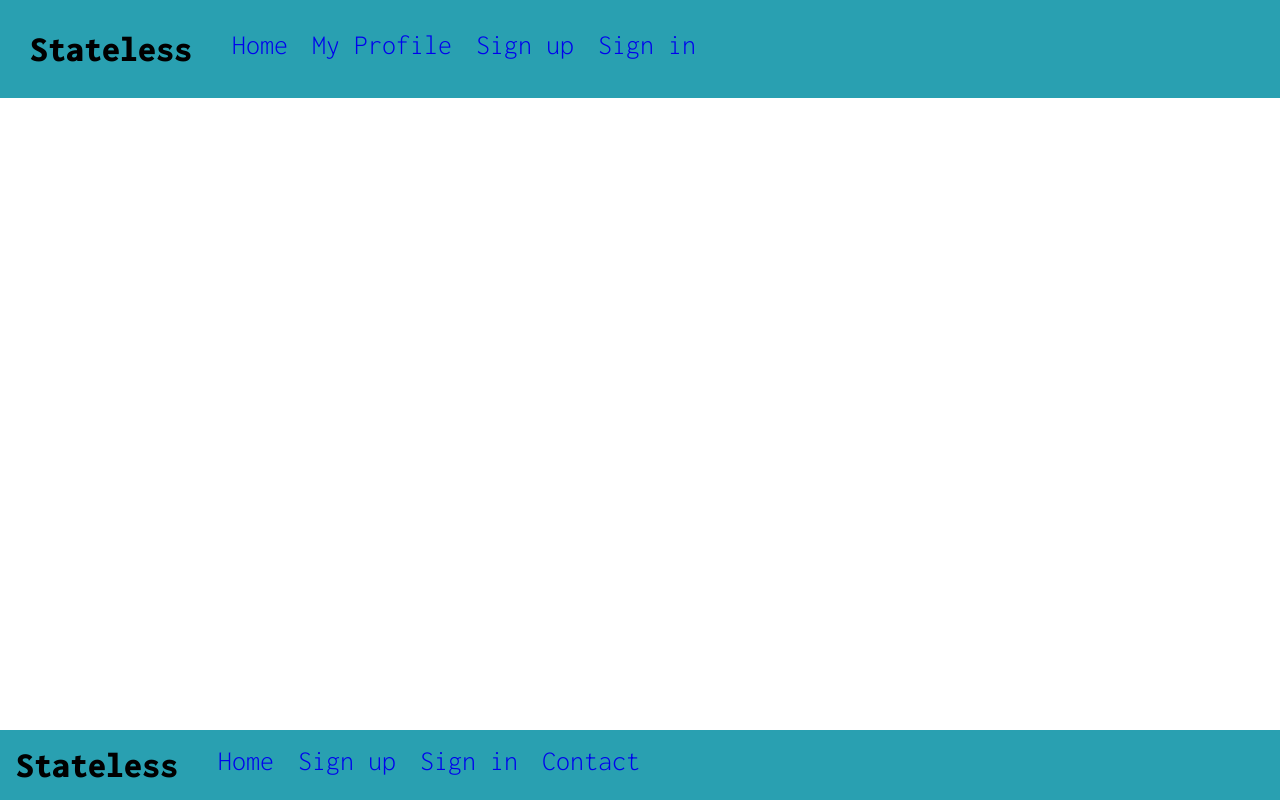
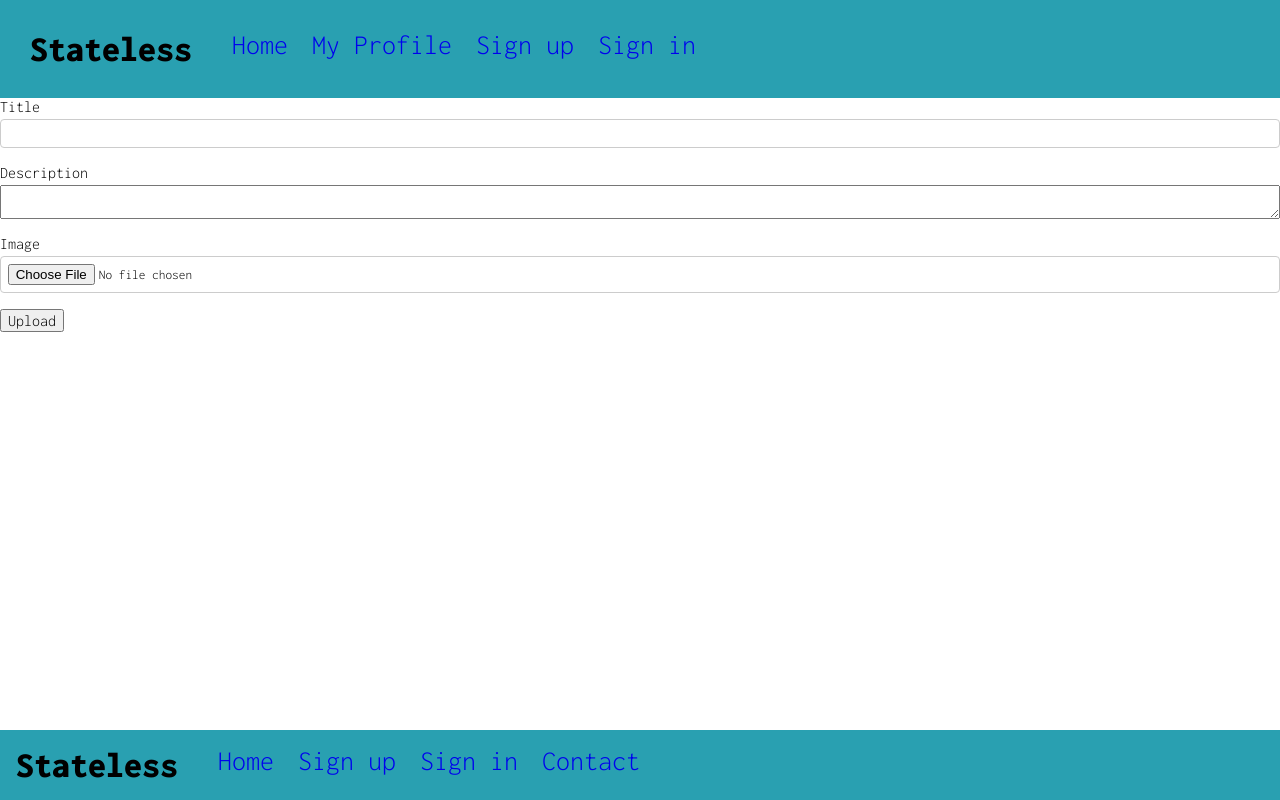
Before and after one commit to agustin2023dv/stateless, a React (Create React App) app in the folder client/: page / in a window 1280 px wide. Built offline with nearby package versions, Linux system fonts and the light colour scheme; no server answers; a web font is replaced by a local one.

Commit message:
first advances with posting section

```diff
--- a/client/src/firebase.js
+++ b/client/src/firebase.js
@@ -2,6 +2,7 @@
 import { initializeApp } from "firebase/app";
 import {getAuth, GoogleAuthProvider, signInWithPopup} from "firebase/auth";
 import { getFirestore } from "firebase/firestore";
+import { getStorage } from "firebase/storage";
 import "./.env";
 
 // TODO: Add SDKs for Firebase products that you want to use
@@ -22,6 +23,7 @@ const app = initializeApp(firebaseConfig);
 // Initialize Firebase Authentication and get a reference to the service
 export const auth = getAuth(app);
 export const db = getFirestore(app);
+export const storage = getStorage(app);
 
 // Initialize Firebase Auth provider
 const provider = new GoogleAuthProvider();
--- a/client/src/pages/Landing.js
+++ b/client/src/pages/Landing.js
@@ -1,14 +1,107 @@
-
 import '../assets/styles/Styles.css';
 import Header from '../components/Header';
 import Footer from '../components/Footer';
+import { useState } from 'react'; // Import useState
+import { db, auth, storage } from '../firebase';
+import { collection, addDoc, serverTimestamp } from 'firebase/firestore';
+import { ref, uploadBytes, getDownloadURL } from 'firebase/storage'; // Import Firebase Storage functions
+
 function Landing() {
+  const [title, setTitle] = useState('');
+  const [description, setDescription] = useState('');
+  const [imageFile, setImageFile] = useState(null);
+
+  const addPostToFirestore = async (title, description, photo, postId, uid) => {
+    try {
+      const postCollection = collection(db, 'post');
+
+      const docRef = await addDoc(postCollection, {
+        title,
+        description,
+        photo,
+        postId,
+        uid,
+        createdAt: serverTimestamp(),
+      });
+
+      console.log('Post added with ID: ', docRef.id);
+      return docRef.id;
+    } catch (error) {
+      console.error('Error adding post: ', error);
+      throw error;
+    }
+  };
+
+  const handleTitleChange = (e) => {
+    setTitle(e.target.value);
+  };
+
+  const handleDescriptionChange = (e) => {
+    setDescription(e.target.value);
+  };
+
+  const handleImageChange = (e) => {
+    const file = e.target.files[0];
+    setImageFile(file);
+  };
+
+  const uploadImageToStorage = async (imageFile) => {
+    try {
+      const storageRef = ref(storage, `images/${Date.now()}_${imageFile.name}`);
+
+      await uploadBytes(storageRef, imageFile);
+
+      const downloadURL = await getDownloadURL(storageRef);
+
+      return downloadURL;
+    } catch (error) {
+      console.error('Error uploading image: ', error);
+      throw error;
+    }
+  };
+
+  const handleSubmit = async (e) => {
+    e.preventDefault();
+
+    if (imageFile) {
+      const imageUrl = await uploadImageToStorage(imageFile);
+
+      const userUID = auth.currentUser.uid;
+
+      const postId = generateUniquePostId();
+
+      await addPostToFirestore(title, description, imageUrl, postId, userUID);
+    }
+  };
+
+  const generateUniquePostId = () => {
+    const timestamp = Date.now();
+    const random = Math.floor(Math.random() * 1000);
+    return `${timestamp}_${random}`;
+  };
+
   return (
     <>
-    <Header/>
-    <Footer/>
+      <Header />
+
+      <form onSubmit={handleSubmit}>
+        <div className="form-group">
+          <label htmlFor="title">Title</label>
+          <input type="text" id="title" name="title" onChange={handleTitleChange} value={title} />
+        </div>
+        <div className="form-group">
+          <label htmlFor="description">Description</label>
+          <textarea id="description" name="description" onChange={handleDescriptionChange} value={description}></textarea>
+        </div>
+        <div className="form-group">
+          <label htmlFor="image">Image</label>
+          <input type="file" id="image" name="image" accept="image/*" onChange={handleImageChange} />
+        </div>
+        <button type="submit">Upload</button>
+      </form>
+
+      <Footer />
     </>
-
   );
 }
 
```
